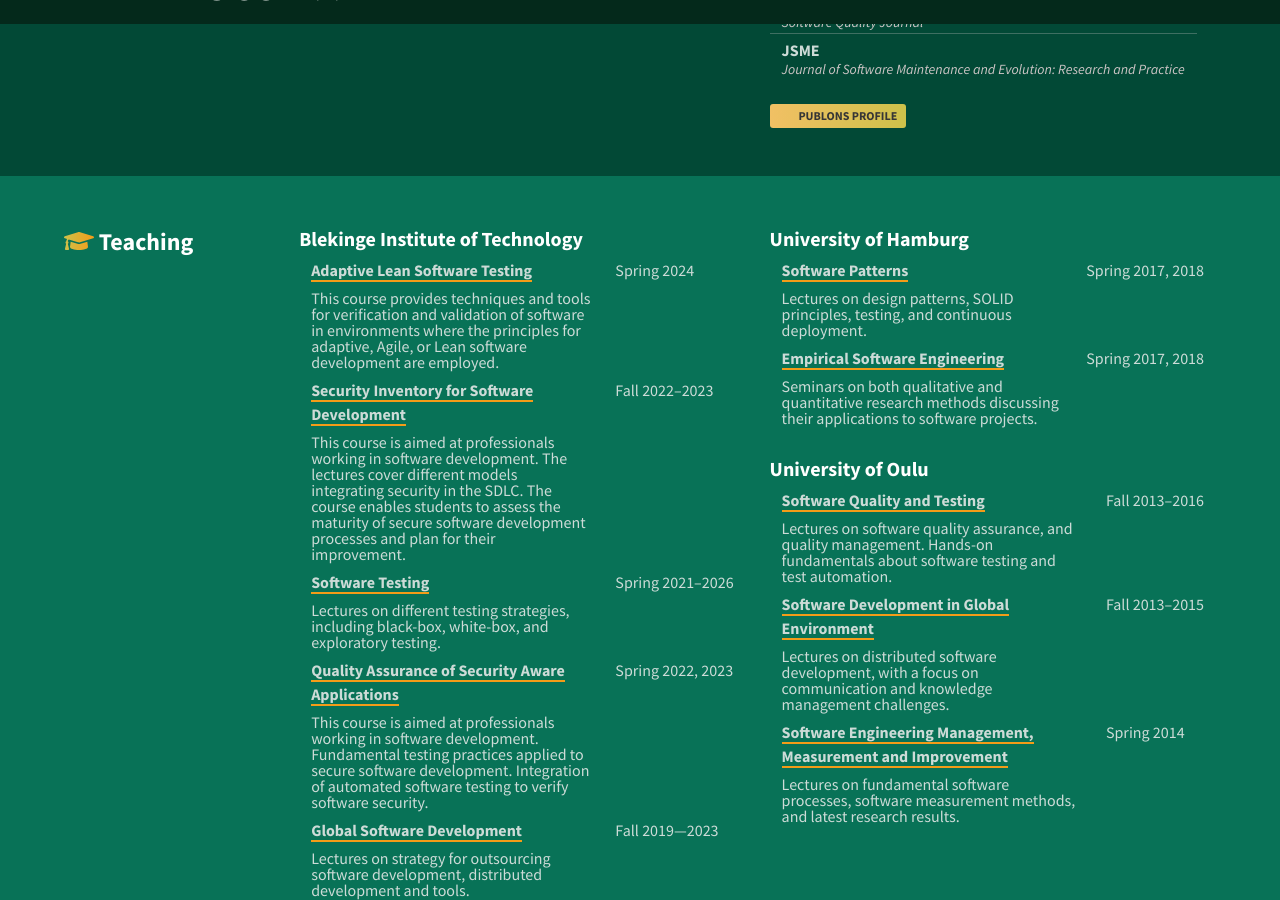
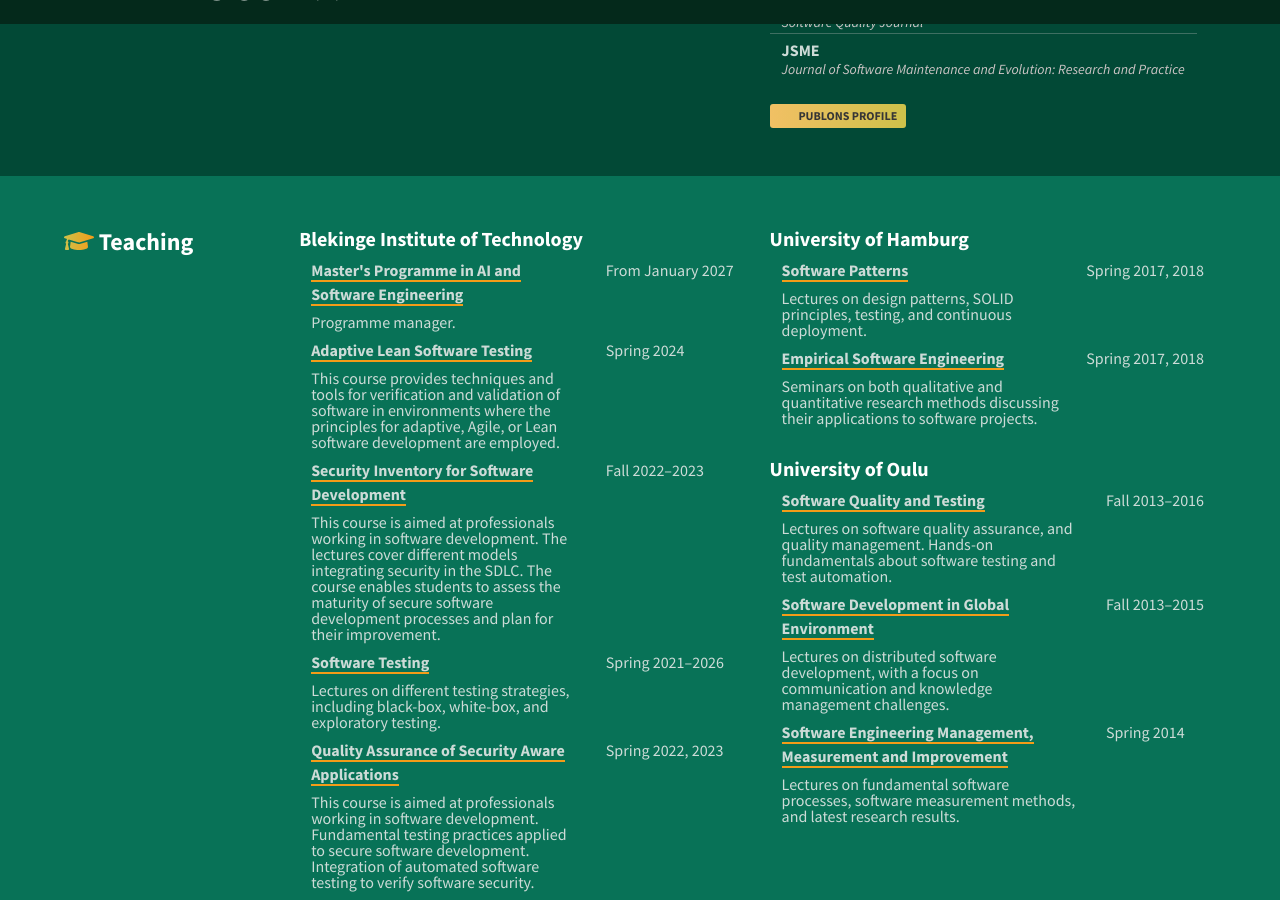
Before and after one commit to dfucci/dfucci.github.io, a Jekyll site: the page built from index.md, in a window 1280 px wide and 900 px high, scrolled down 3427 px. Built offline with Jekyll 4.4.1, drawn with Linux system fonts in a browser that asks for light colours; a style sheet for code colours, icons or effects is not loaded.

Commit message:
Add programme manager role for the AI and Software Engineering master
Co-Authored-By: Claude Sonnet 5.5 <noreply@anthropic.com>

```diff
--- a/_data/teaching.yml
+++ b/_data/teaching.yml
@@ -2,6 +2,10 @@
 left:
 - institution: Blekinge Institute of Technology
   courses:
+  - title: Master's Programme in AI and Software Engineering
+    period: From January 2027
+    url: https://www.bth.se/english/education/programmes/masters-programme-in-ai-and-software-engineering-120-credits
+    description: Programme manager.
   - title: Adaptive Lean Software Testing
     period: Spring 2024
     url: https://www.bth.se/eng/education/courses/20241/BKATY/
```
